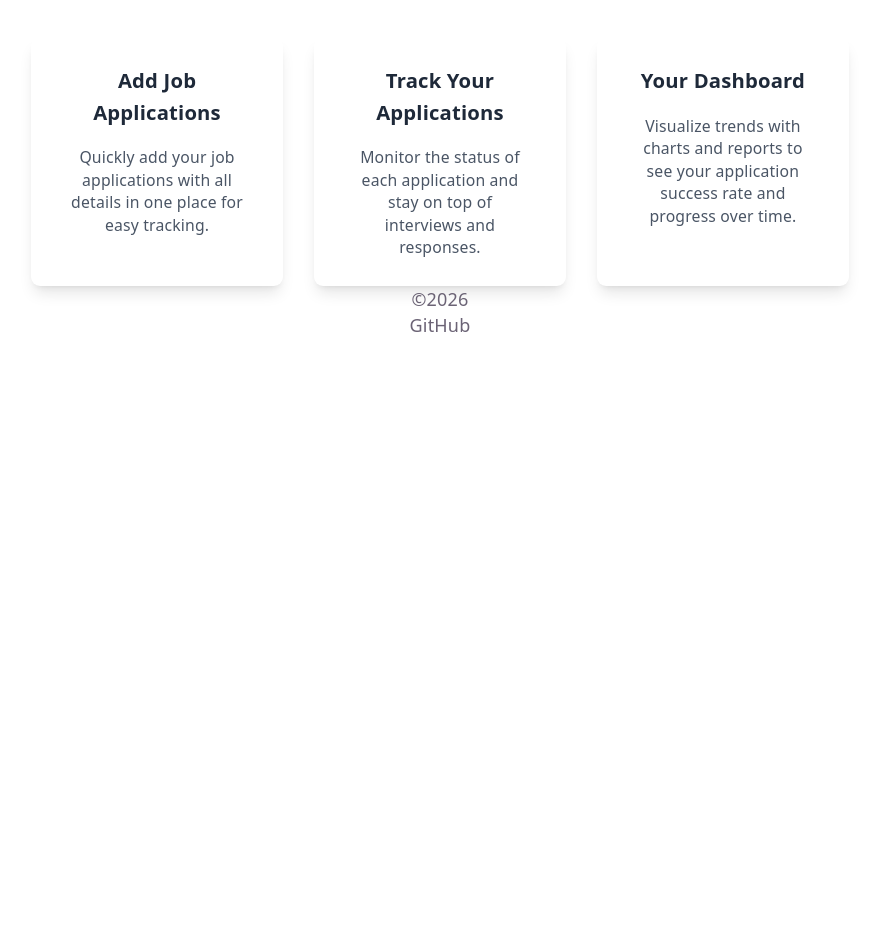
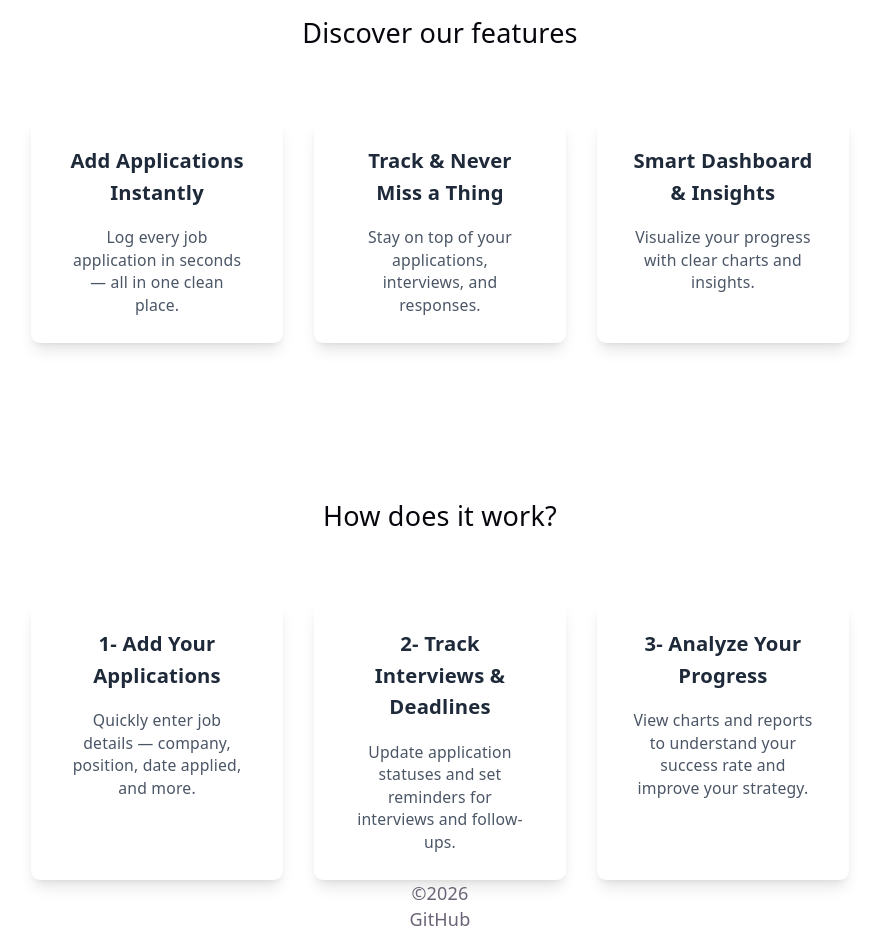
Before and after one commit to chingu-voyages/V60-tier1-team-01, a website built with Vite: page index.html in a window 1280 px wide. Shown: the part 940-1872 px from the top of the page, without its empty margins (200-1079 px from the left). Before the commit the page ends 1278 px from the top, so only its background shows below. Built offline with nearby package versions, Linux system fonts and the light colour scheme.

Commit message:
add "How does it work?" section to homepage

```diff
--- a/src/pages/Home/Home.html
+++ b/src/pages/Home/Home.html
@@ -10,30 +10,58 @@
     </div>
 </section>
 
-<section class="mt-[10vh]">
+<section class="mt-[20vh]">
     <h2 class="text-center">Discover our features</h2>
-    <div class="lg:w-8/12 mx-auto px-4 mt-16">
+    <div class="xl:w-8/12 mx-auto px-4 mt-16">
         <div class="grid md:grid-cols-3 gap-7">
             <div class="text-center px-8 py-6 bg-white rounded-lg shadow-lg dark:bg-gray-800">
-                <h3 class="text-lg font-semibold text-gray-800 dark:text-white">Add Job Applications</h3>
+                <h3 class="text-lg font-semibold text-gray-800 dark:text-white">Add Applications Instantly</h3>
                 <p class="pt-4 text-sm text-gray-600 dark:text-gray-200">
-                    Quickly add your job applications with all details in one place for easy tracking.
+                    Log every job application in seconds — all in one clean place.
                 </p>
             </div>
 
             <div class="text-center px-8 py-6 bg-white rounded-lg shadow-lg dark:bg-gray-800">
-                <h3 class="text-lg font-semibold text-gray-800 dark:text-white">Track Your Applications</h3>
+                <h3 class="text-lg font-semibold text-gray-800 dark:text-white">Track & Never Miss a Thing</h3>
                 <p class="pt-4 text-sm text-gray-600 dark:text-gray-200">
-                    Monitor the status of each application and stay on top of interviews and responses.
+                    Stay on top of your applications, interviews, and responses.
                 </p>
             </div>
 
             <div class="text-center px-8 py-6 bg-white rounded-lg shadow-lg dark:bg-gray-800">
-                <h3 class="text-lg font-semibold text-gray-800 dark:text-white">Your Dashboard</h3>
+                <h3 class="text-lg font-semibold text-gray-800 dark:text-white">Smart Dashboard & Insights</h3>
                 <p class="pt-4 text-sm text-gray-600 dark:text-gray-200">
-                    Visualize trends with charts and reports to see your application success rate and progress over time.
+                    Visualize your progress with clear charts and insights.
                 </p>
             </div>
         </div>
     </div>
 </section>
+
+<section class="mt-[20vh]">
+    <h2 class="text-center">How does it work?</h2>
+    <div class="xl:w-8/12 mx-auto px-4 mt-16">
+        <div class="grid md:grid-cols-3 gap-7">
+            <div class="text-center px-8 py-6 bg-white rounded-lg shadow-lg dark:bg-gray-800">
+                <h3 class="text-lg font-semibold text-gray-800 dark:text-white">1- Add Your Applications</h3>
+                <p class="pt-4 text-sm text-gray-600 dark:text-gray-200">
+                    Quickly enter job details — company, position, date applied, and more.
+                </p>
+            </div>
+
+            <div class="text-center px-8 py-6 bg-white rounded-lg shadow-lg dark:bg-gray-800">
+                <h3 class="text-lg font-semibold text-gray-800 dark:text-white">2- Track Interviews & Deadlines</h3>
+                <p class="pt-4 text-sm text-gray-600 dark:text-gray-200">
+                    Update application statuses and set reminders for interviews and follow-ups.
+                </p>
+            </div>
+
+            <div class="text-center px-8 py-6 bg-white rounded-lg shadow-lg dark:bg-gray-800">
+                <h3 class="text-lg font-semibold text-gray-800 dark:text-white">3- Analyze Your Progress</h3>
+                <p class="pt-4 text-sm text-gray-600 dark:text-gray-200">
+                    View charts and reports to understand your success rate and improve your strategy.
+                </p>
+            </div>
+        </div>
+    </div>
+</section>
```
